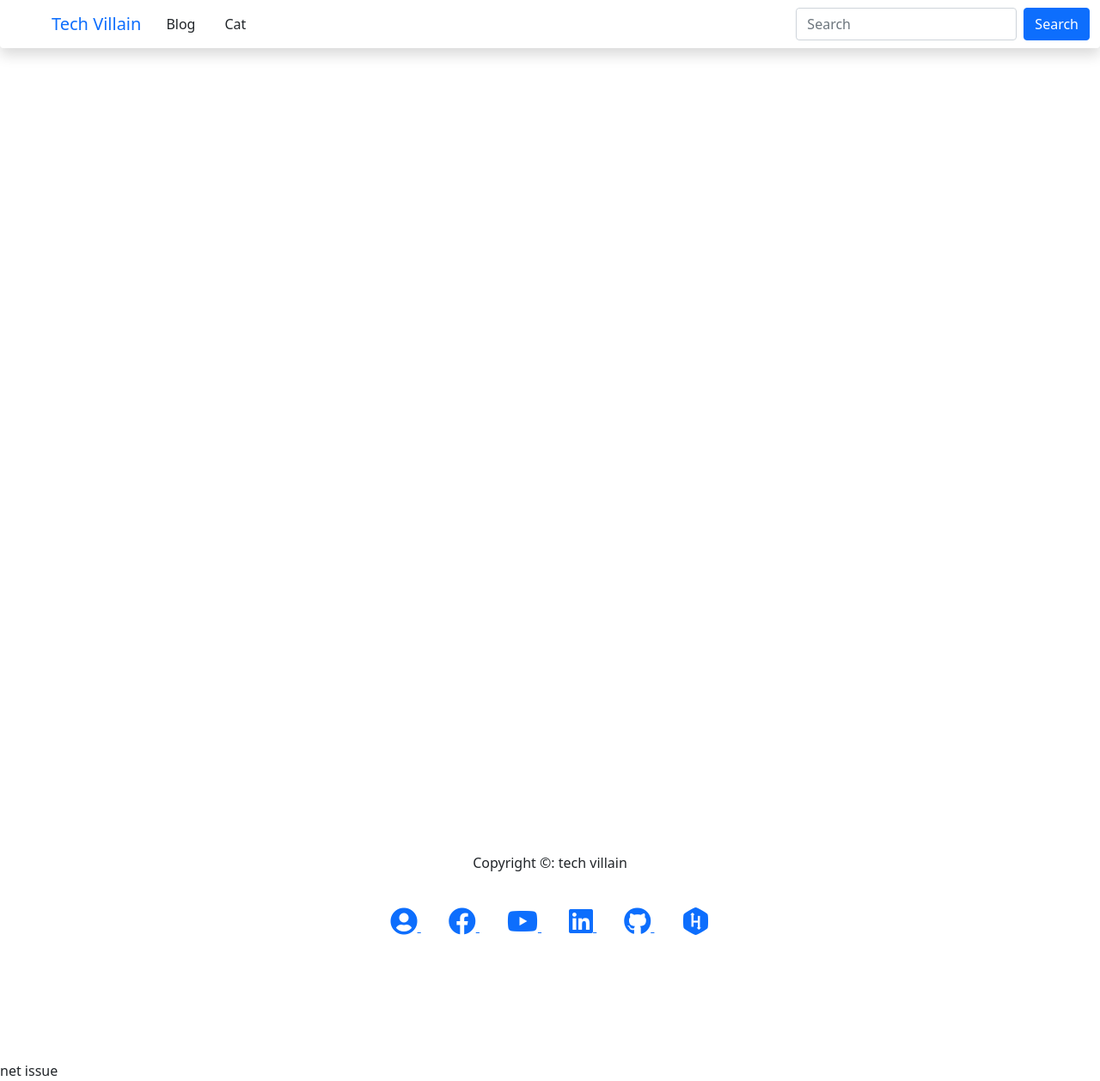
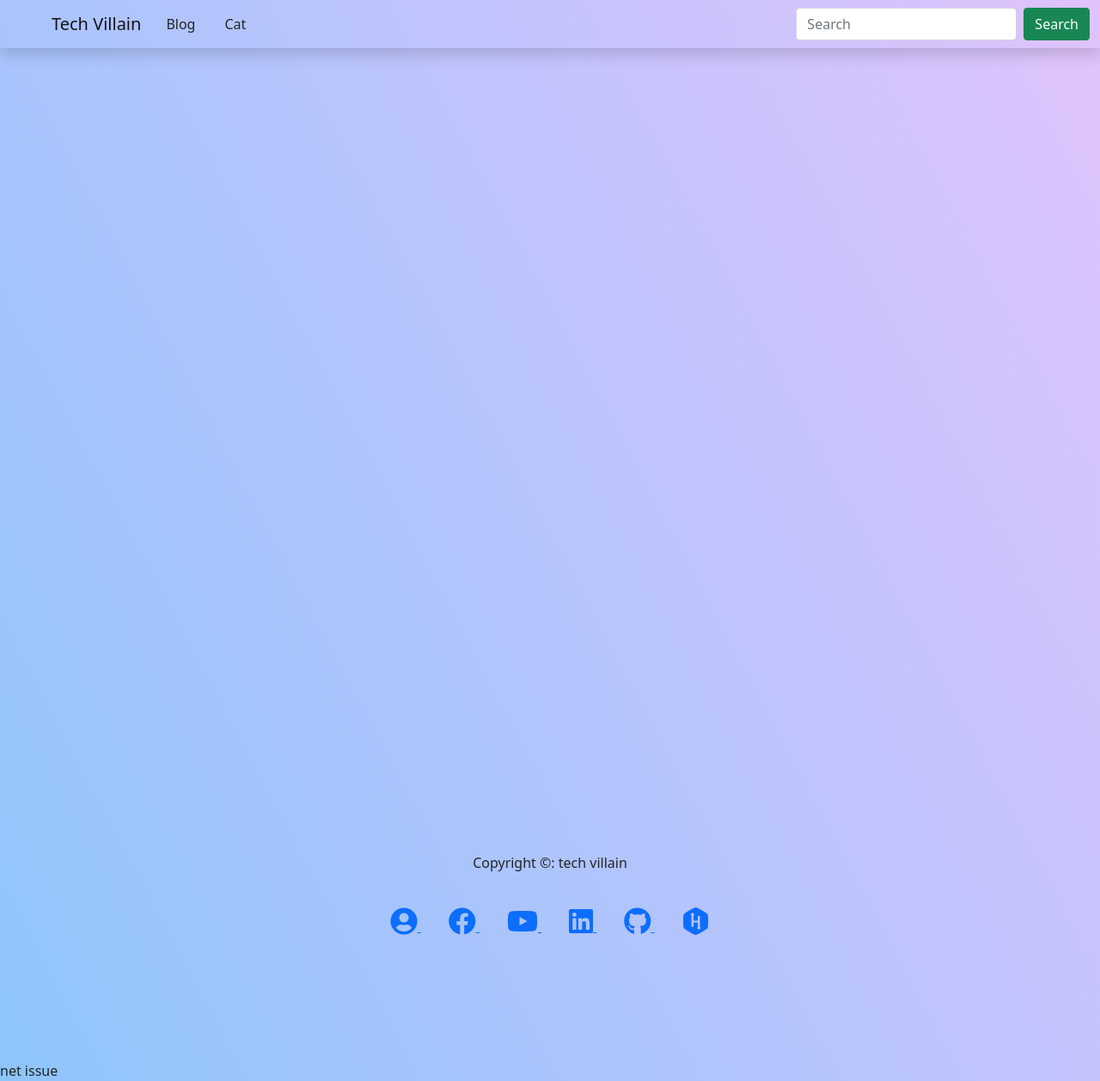
Before and after one commit to MahmudJewel/Django-Live-Chat, a Django app: page / in a window 1280 px wide. Shown: the whole page at 86% size. Run offline with Django 4.2, Linux system fonts and the light colour scheme; some libraries are stand-ins or nearby versions; some web fonts are replaced.

Commit message:
nav footer css fixed

```diff
--- a/templates/base.html
+++ b/templates/base.html
@@ -2,132 +2,73 @@
 
 <!DOCTYPE html>
 <html lang="en">
+
 <head>
   <meta charset="UTF-8" />
   <meta http-equiv="X-UA-Compatible" content="IE=edge" />
   <meta name="viewport" content="width=device-width, initial-scale=1.0" />
-    <!-- <title></title> -->
+  <title>Live Chat</title>
   <!-- title icon  -->
-    <link rel="icon" type="image/png" href="media/titleicon.png">
+  <!-- <link rel="icon" type="image/png" href="media/titleicon.png"> -->
   <!-- botstrap 5  -->
-    <link
-      href="https://cdn.jsdelivr.net/npm/bootstrap@5.1.3/dist/css/bootstrap.min.css"
-      rel="stylesheet"
-      integrity="sha384-1BmE4kWBq78iYhFldvKuhfTAU6auU8tT94WrHftjDbrCEXSU1oBoqyl2QvZ6jIW3"
-      crossorigin="anonymous"
-    />
+  <link href="https://cdn.jsdelivr.net/npm/bootstrap@5.1.3/dist/css/bootstrap.min.css" rel="stylesheet"
+    integrity="sha384-1BmE4kWBq78iYhFldvKuhfTAU6auU8tT94WrHftjDbrCEXSU1oBoqyl2QvZ6jIW3" crossorigin="anonymous" />
   <!-- font awesome 5.15-->
-    <link
-      rel="stylesheet"
-      href="https://use.fontawesome.com/releases/v5.15.4/css/all.css"
-      integrity="sha384-DyZ88mC6Up2uqS4h/KRgHuoeGwBcD4Ng9SiP4dIRy0EXTlnuz47vAwmeGwVChigm"
-      crossorigin="anonymous"
-    />
+  <link rel="stylesheet" href="https://use.fontawesome.com/releases/v5.15.4/css/all.css"
+    integrity="sha384-DyZ88mC6Up2uqS4h/KRgHuoeGwBcD4Ng9SiP4dIRy0EXTlnuz47vAwmeGwVChigm" crossorigin="anonymous" />
 
   <!-- external font  -->
-    <link
-      href="https://fonts.googleapis.com/css2?family=Sansita+Swashed:wght@300;400;800&display=swap"
-      rel="stylesheet"
-    />
+  <link href="https://fonts.googleapis.com/css2?family=Sansita+Swashed:wght@300;400;800&display=swap"
+    rel="stylesheet" />
   <!-- font-family: 'Sansita Swashed', cursive; -->
 
-    <link
-      href="https://fonts.googleapis.com/css2?family=Oswald&display=swap"
-      rel="stylesheet"
-    />
+  <link href="https://fonts.googleapis.com/css2?family=Oswald&display=swap" rel="stylesheet" />
   <!--  font-family: 'Oswald', sans-serif;  -->
 
-    <link
-      href="https://fonts.googleapis.com/css2?family=Acme&display=swap"
-      rel="stylesheet"
-    />
-    <!-- font-family: 'Acme', sans-serif;  -->
-
-    <!-- prism css for syntaxt highlighter  -->
-    <!-- <link rel="stylesheet" href="{% static 'css/prismokd.css' %}"> -->
+  <link href="https://fonts.googleapis.com/css2?family=Acme&display=swap" rel="stylesheet" />
 
   <!-- external css  -->
   <link rel="stylesheet" href="{% static 'css/index.css' %}" />
+  <style>
+    body {
+      background-color: #8EC5FC;
+      background-image: linear-gradient(62deg, #8EC5FC 0%, #E0C3FC 100%);
+    }
 
-    <!-- tinymce plugin -->
-    <!-- <script src="https://cdn.tiny.cloud/1/p6lx06a2rkky8rxapdzwce0rje6sqmlujlmzhefjonuwjyon/tinymce/5/tinymce.min.js" referrerpolicy="origin"></script> -->
-    <!-- <script>
-      tinymce.init({
-        selector: '#mytextarea'
-      });
-    </script> -->
+    /* footer  */
+    .icon a:hover i {
+      transform: scale(1.2);
+      transition: all .2s ease-in-out;
+    }
+  </style>
 </head>
-  <body class="bodycolor">
+
+<body>
   <!-- navigations  -->
-    <nav
-      class="navbar navbar-expand-lg fixed-top shadow bgcolor rounded-bottom"
-    >
+  <nav class="navbar navbar-expand-lg fixed-top shadow  navbar-light">
     <div class="container-fluid">
       <a class="navbar-brand brandcolor ms-5" href="/">Tech Villain</a>
-        <button
-          class="navbar-toggler custom-toggler"
-          type="button"
-          data-bs-toggle="collapse"
-          data-bs-target="#navbarSupportedContent"
-          aria-controls="navbarSupportedContent"
-          aria-expanded="false"
-          aria-label="Toggle navigation"
-        >
+      <button class="navbar-toggler custom-toggler" type="button" data-bs-toggle="collapse"
+        data-bs-target="#navbarSupportedContent" aria-controls="navbarSupportedContent" aria-expanded="false"
+        aria-label="Toggle navigation">
         <span class="navbar-toggler-icon"></span>
       </button>
       <div class="collapse navbar-collapse" id="navbarSupportedContent">
         <ul class="navbar-nav me-auto mb-2 mb-lg-0">
-            <!--call from custom templates ==> nav_tags -->
-
-            <!-- indivisual category  -->
-
-            <!-- for active status  -->
 
           <li class="nav-item me-2 mb-lg-0 mb-3">
-              <a
-                class="
-                  btn
-                  textColor
-                "
-                aria-current="page"
-                href=""
-                >Blog</a
-              >
+            <a class=" btn " aria-current="page" href="">Blog</a>
           </li>
 
           <li class="nav-item me-2 mb-lg-0 mb-3">
-              <a
-                class="
-                  btn
-                  textColor
-                "
-                aria-current="page"
-                href=""
-                >Cat</a
-              >
+            <a class=" btn " aria-current="page" href="">Cat</a>
           </li>
-
-            <!-- <li class="nav-item me-2 mb-lg-0 mb-3">
-              <a class="btn textColor" aria-current="page" href="#">abc</a>
-            </li>
-            <li class="nav-item me-2 mb-lg-0 mb-3">
-              <a class="btn textColor" aria-current="page" href="#">adg</a>
-            </li>
-            <li class="nav-item me-2 mb-lg-0 mb-3">
-              <a class="btn textColor" aria-current="page" href="#">ads</a>
-            </li> -->
         </ul>
-          <form class="d-flex" method="post" action="/search">
+        <form class="d-flex" method="post" action="/">
           {% csrf_token %}
-            <input
-              class="form-control me-2"
-              type="search"
-              placeholder="Search"
-              aria-label="Search"
-              name="search"
-              value="{{search}}"
-            />
-            <button class="btn btn-primary" type="submit">Search</button>
+          <input class="form-control me-2" type="search" placeholder="Search" aria-label="Search" name="search"
+            value="{{search}}" />
+          <button class="btn btn-success" type="submit">Search</button>
         </form>
       </div>
     </div>
@@ -147,59 +88,35 @@
 
   <!-- Footer -->
   <br /><br /><br />
-    <footer class="footerHeader">
+  <footer>
     <br /><br />
     <div class="container">
-        <div class="row text-center textColor">
+      <div class="row text-center">
         <p>Copyright &copy: tech villain</p>
       </div>
       <br />
 
-        <div class="row text-center">
+      <div class="row text-center icon">
         <div class="col">
-            <a
-              class="m-3"
-              target="_blank"
-              href="http://mahmudjewel.herokuapp.com"
-            >
+          <a class="m-3" target="_blank" href="https://mahmud.vercel.app">
             <i class="fas fa-user-circle fa-2x"></i>
           </a>
 
-            <a
-              class="m-3"
-              target="_blank"
-              href="https://www.facebook.com/TechVillain.007"
-            >
+          <a class="m-3" target="_blank" href="https://www.facebook.com/TechVillain.007">
             <i class="fab fa-facebook fa-2x"></i>
           </a>
 
-            <a
-              class="m-3"
-              target="_blank"
-              href="https://www.youtube.com/channel/UCJCdq7lWqB7M5b16UatoTEw"
-            >
+          <a class="m-3" target="_blank" href="https://www.youtube.com/channel/UCJCdq7lWqB7M5b16UatoTEw">
             <i class="fab fa-youtube fa-2x"></i>
           </a>
 
-            <a
-              class="m-3"
-              target="_blank"
-              href="https://www.linkedin.com/in/mahmudjewel"
-            >
+          <a class="m-3" target="_blank" href="https://www.linkedin.com/in/mahmudjewel">
             <i class="fab fa-linkedin fa-2x"></i>
           </a>
-            <a
-              class="m-3"
-              target="_blank"
-              href="https://github.com/MahmudJewel"
-            >
+          <a class="m-3" target="_blank" href="https://github.com/MahmudJewel">
             <i class="fab fa-github fa-2x"></i>
           </a>
-            <a
-              class="m-3"
-              target="_blank"
-              href="https://www.hackerrank.com/DJ_cse"
-            >
+          <a class="m-3" target="_blank" href="https://www.hackerrank.com/DJ_cse">
             <i class="fab fa-hackerrank fa-2x"></i>
           </a>
         </div>
@@ -207,33 +124,17 @@
       <br /><br /><br /><br /><br /><br />
     </div>
   </footer>
-    <!-- prism js for systax highlighter  -->
-    <!-- <script src="{% static 'js/prismokd.js' %}" ></script> -->
 
   <!-- custom js  -->
   <script src="{% static 'js/index.js' %}"></script>
 
   <!-- bootstrap JS -->
-    <script
-      src="https://cdn.jsdelivr.net/npm/@popperjs/core@2.10.2/dist/umd/popper.min.js"
+  <script src="https://cdn.jsdelivr.net/npm/@popperjs/core@2.10.2/dist/umd/popper.min.js"
     integrity="sha384-7+zCNj/IqJ95wo16oMtfsKbZ9ccEh31eOz1HGyDuCQ6wgnyJNSYdrPa03rtR1zdB"
-      crossorigin="anonymous"
-    ></script>
-    <script
-      src="https://cdn.jsdelivr.net/npm/bootstrap@5.1.3/dist/js/bootstrap.min.js"
+    crossorigin="anonymous"></script>
+  <script src="https://cdn.jsdelivr.net/npm/bootstrap@5.1.3/dist/js/bootstrap.min.js"
     integrity="sha384-QJHtvGhmr9XOIpI6YVutG+2QOK9T+ZnN4kzFN1RtK3zEFEIsxhlmWl5/YESvpZ13"
-      crossorigin="anonymous"
-    ></script>
-    <!-- tinymce plugins  -->
-    <!-- <script>
-      tinymce.init({
-        selector: 'textarea',
-        plugins: 'a11ychecker advcode casechange export formatpainter linkchecker autolink lists checklist media mediaembed pageembed permanentpen powerpaste table advtable tinycomments tinymcespellchecker',
-        toolbar: 'a11ycheck addcomment showcomments casechange checklist code export formatpainter pageembed permanentpen table',
-        toolbar_mode: 'floating',
-        tinycomments_mode: 'embedded',
-        tinycomments_author: 'Author name',
-      });
-    </script> -->
+    crossorigin="anonymous"></script>
 </body>
+
 </html>
```
Lines whose indentation alone changed are shown as unchanged.
